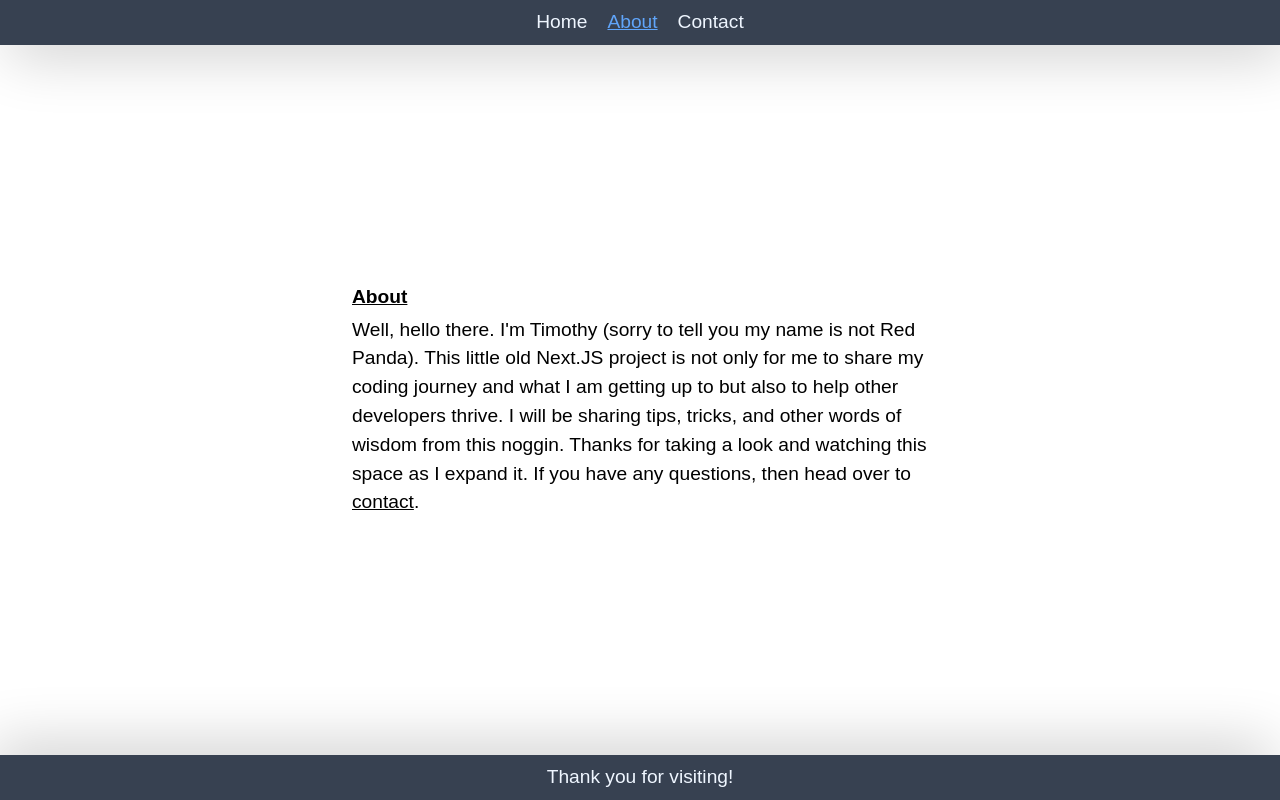
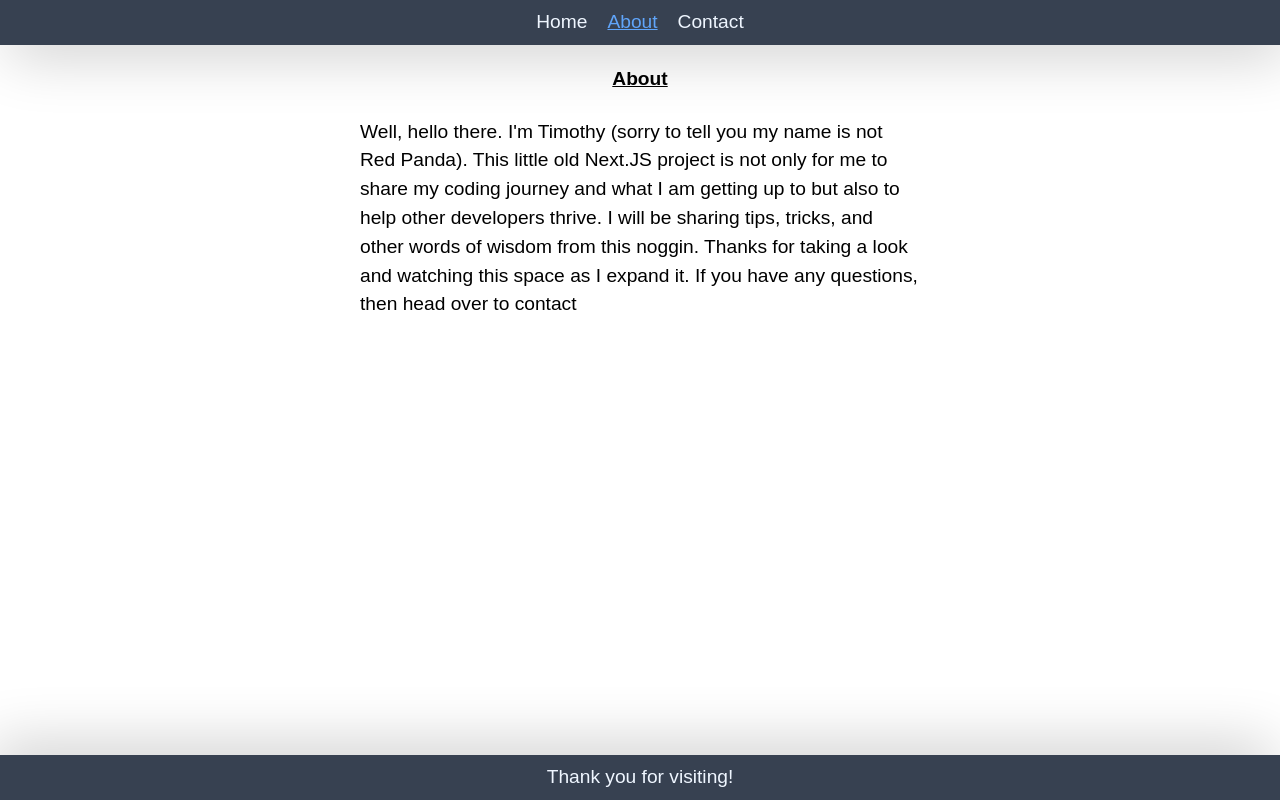
Before and after one commit to TimothyRedPanda/red-panda-portfolio, a Next.js app: page /about in a window 1280 px wide. Built offline with nearby package versions, Linux system fonts and the light colour scheme; a web font is replaced by a local one.

Commit message:
Split title and paragraph into components

```diff
--- a/src/app/about/page.tsx
+++ b/src/app/about/page.tsx
@@ -1,16 +1,19 @@
-import Link from 'next/link'
+import Paragraph from '../components/Paragraph'
+import Title from '../components/Title'
 
 export default function About() {
+
+    const paragraphText: string = "Well, hello there. I'm Timothy (sorry to tell you my name is not Red Panda). This little old Next.JS\n" +
+        "                project is not only for me to share my coding journey and what I am getting up to but also to help other\n" +
+        "                developers thrive. I will be sharing tips, tricks, and other words of wisdom from this noggin. Thanks\n" +
+        "                for taking a look and watching this space as I expand it. If you have any questions, then head over to\n" +
+        "                contact"
+    const aboutTitle: string = "About"
+
     return (
-        <main className="p-5 place-content-center grid gap-1">
-            <h1 className="underline font-bold"> About </h1>
-            <p className="max-w-xl">
-                Well, hello there. I'm Timothy (sorry to tell you my name is not Red Panda). This little old Next.JS
-                project is not only for me to share my coding journey and what I am getting up to but also to help other
-                developers thrive. I will be sharing tips, tricks, and other words of wisdom from this noggin. Thanks
-                for taking a look and watching this space as I expand it. If you have any questions, then head over to
-                <Link className="hover:text-blue-400 underline" href="../contact"> contact</Link>.
-            </p>
+        <main className="p-5 justify-items-center align-top h-fit gap-4 grid">
+            <Title text={aboutTitle}/>
+            <Paragraph text={paragraphText}/>
         </main>
     );
 }
--- /dev/null
+++ b/src/app/components/Paragraph.tsx
@@ -0,0 +1,7 @@
+export default function Paragraph(props: { text: string }) {
+    return (
+        <p className="max-w-xl p-2">
+            {props.text}
+        </p>
+    )
+}
--- /dev/null
+++ b/src/app/components/Title.tsx
@@ -0,0 +1,7 @@
+export default function Title(props: { text: string }) {
+    return (
+        <h1 className="underline font-bold">
+            {props.text}
+        </h1>
+    )
+}
--- a/src/app/contact/page.tsx
+++ b/src/app/contact/page.tsx
@@ -1,4 +1,5 @@
 import Link from 'next/link'
+import Title from '../components/Title'
 
 type contactLink = {
     text: string,
@@ -18,10 +19,12 @@ export default function Contact() {
         },
     ]
 
+    const contactTitle : string = "Contact"
+
     return (
-        <main className="p-5 place-content-center grid gap-4">
-            <h1 className="underline font-bold"> Contact </h1>
-            <ul className="flex-col flex gap-4">
+        <main className="p-5 justify-items-center align-top h-fit gap-4 grid">
+            <Title text={contactTitle}/>
+            <ul className="flex-col flex gap-4 p-2">
                 {listItems.length > 0 ? listItems.map((item, index) => (
                     <li key={index}>
                         <Link className="hover:text-blue-400" href={item.href} target="_blank">{item.text}</Link>
--- a/src/app/layout.tsx
+++ b/src/app/layout.tsx
@@ -17,7 +17,7 @@ export default function RootLayout({
     return (
         <html lang="en">
         <body>
-        <main className="wrapper">
+        <main className="wrapper overflow-hidden">
             <Navbar/>
             {children}
             <Footer/>
```
